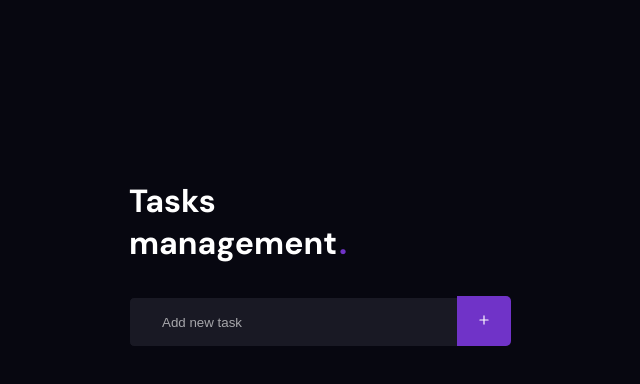
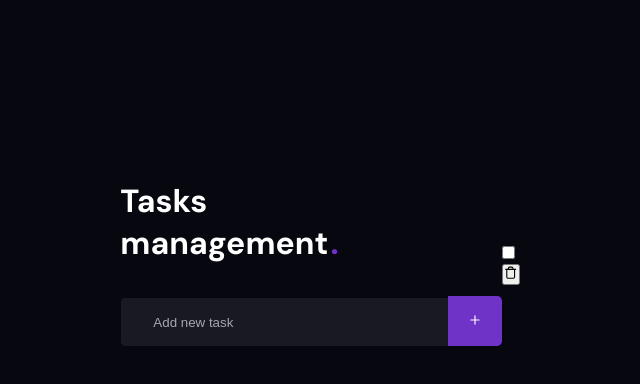
Before and after one commit to giovannalinda/tasks-management, a React (Create React App) app: page / in a window 1280 px wide. Both pictures are taken after a click on the button 804 px from the left and 321 px from the top of the page. Shown: the top 384 px of the page, without its empty margins (320-960 px from the left). Built offline with nearby package versions, Linux system fonts and the light colour scheme.

Commit message:
feat: add new task

```diff
--- a/src/ui/components/TaskList/TaskList.tsx
+++ b/src/ui/components/TaskList/TaskList.tsx
@@ -1,8 +1,28 @@
-import { FiPlus } from 'react-icons/fi'
+import { useState } from 'react'
+import { FiPlus, FiTrash } from 'react-icons/fi'
 
 import * as S from './TaskList.styled'
 
+type Task = {
+  id: number
+  title: string
+  isComplete: boolean
+}
+
 export function TaskList() {
+  const [tasks, setTasks] = useState<Task[]>([])
+  const [newTaskTitle, setNewTaskTitle] = useState('')
+
+  function handleCreateNewTask() {
+    const newTask: Task = {
+      id: Math.random(),
+      title: newTaskTitle,
+      isComplete: false,
+    }
+    setTasks([...tasks, newTask])
+    setNewTaskTitle('')
+  }
+
   return (
     <S.Container>
       <S.Header>
@@ -11,11 +31,32 @@ export function TaskList() {
           <strong>.</strong>
         </h1>
 
-        <input type='text' placeholder='Add new task' />
-        <button type='submit'>
+        <input
+          type='text'
+          placeholder='Add new task'
+          onChange={(e) => setNewTaskTitle(e.target.value)}
+          value={newTaskTitle}
+        />
+        <button type='submit' onClick={handleCreateNewTask}>
           <FiPlus size={14} />
         </button>
       </S.Header>
+
+      <main>
+        <ul>
+          {tasks.map((task) => (
+            <li key={task.id}>
+              <div>
+                <input type='checkbox' name='' id='' />
+                <p>{task.title}</p>
+                <button type='button'>
+                  <FiTrash />
+                </button>
+              </div>
+            </li>
+          ))}
+        </ul>
+      </main>
     </S.Container>
   )
 }
```
Also changed, not shown: .eslintrc.json.
